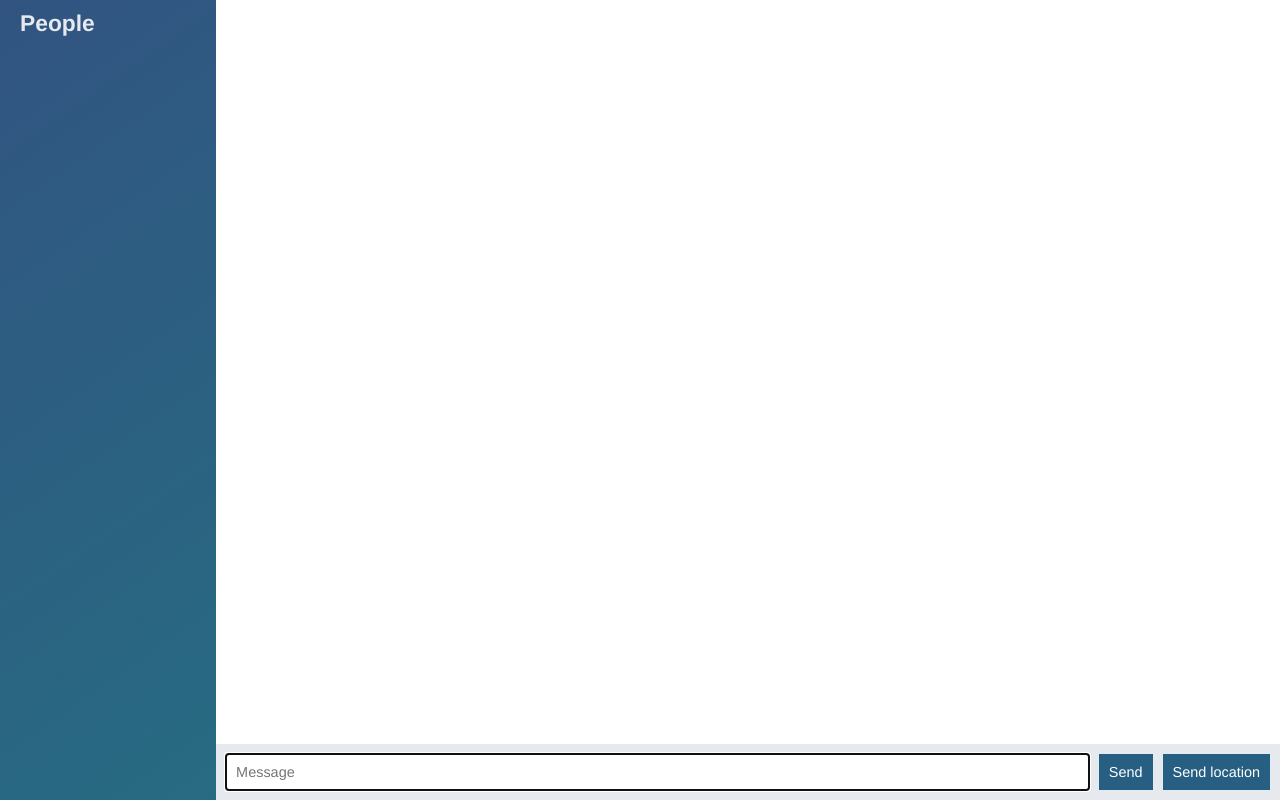
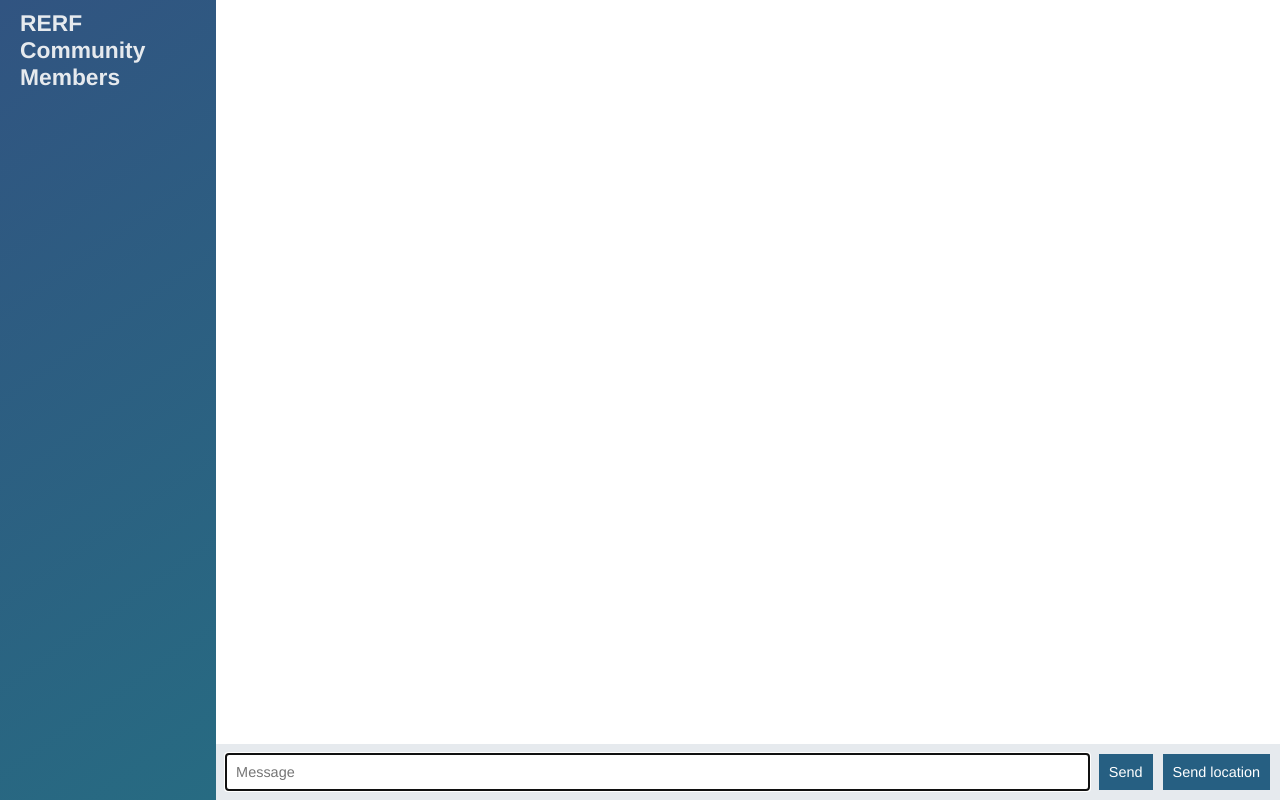
Before and after one commit to Aritra20/chat_app, a website: page public/index.html in a window 1280 px wide. Drawn offline with nearby package versions, Linux system fonts and the light colour scheme; no server answers.

```diff
--- a/public/index.html
+++ b/public/index.html
@@ -10,7 +10,7 @@
 <body class="chat">
 
   <div class="chat__sidebar">
-    <h3>People</h3>
+    <h3>RERF Community Members</h3>
     <div id="users"></div>
   </div>
 
```
